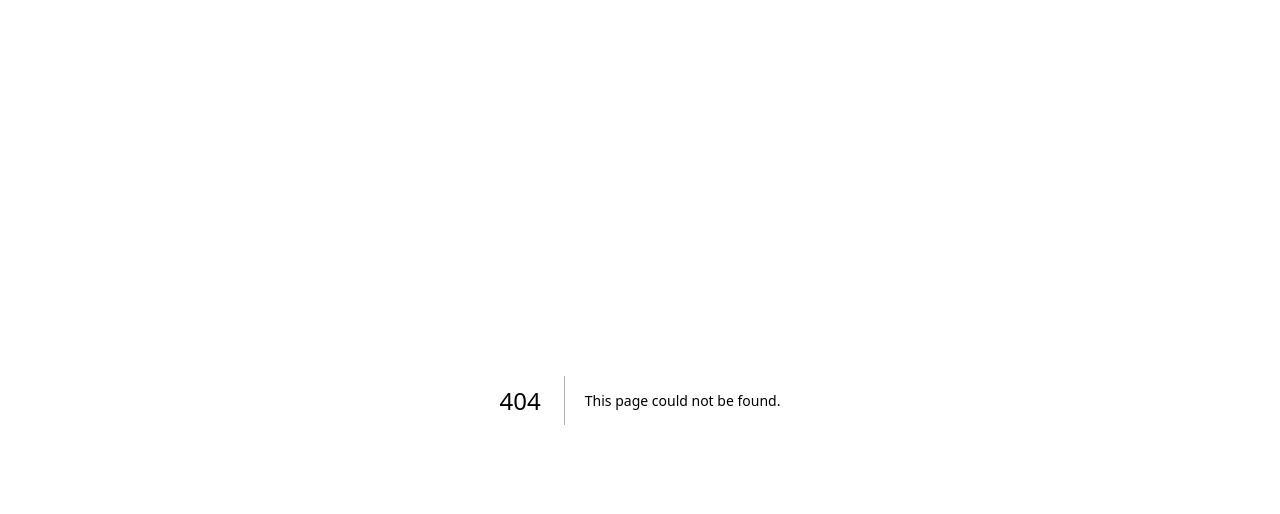
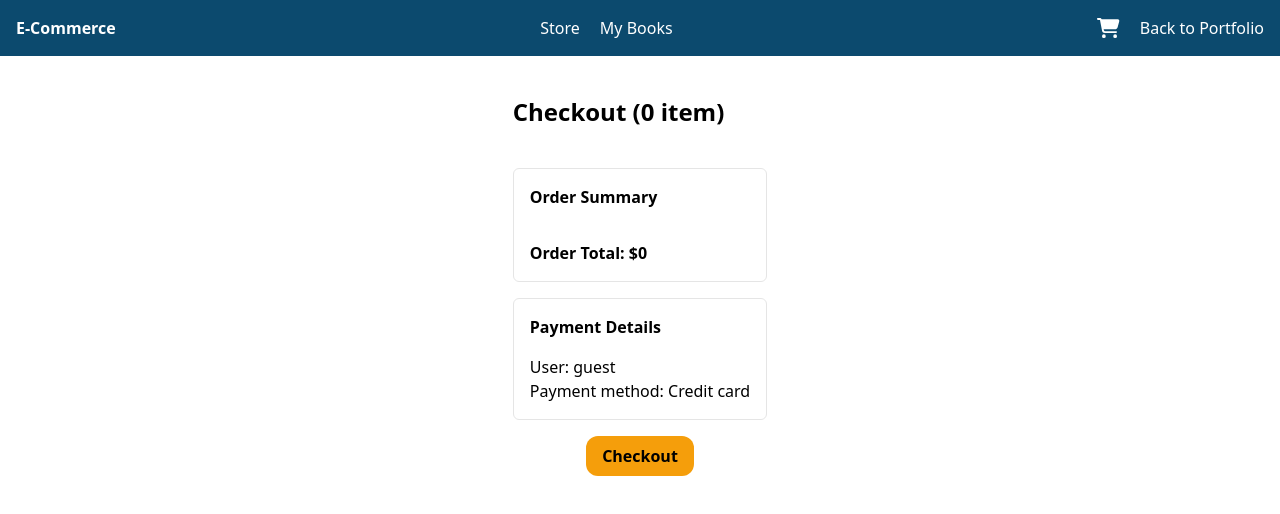
Before and after one commit to Cody06/Portfolio, a Next.js app: page /ecommerce/cart/checkout in a window 1280 px wide. Before the commit this address had no page. Shown: the top 514 px of the page. Built offline with nearby package versions, Linux system fonts and the light colour scheme.

Commit message:
Create checkout page and functionality

```diff
--- /dev/null
+++ b/src/app/ecommerce/cart/checkout/page.tsx
@@ -0,0 +1,51 @@
+'use client';
+import { useRouter } from 'next/navigation';
+import SectionHeader from '@/components/projects/Ecommerce/SectionHeader';
+import useStore from '@/components/projects/Ecommerce/Store';
+
+export default function Page() {
+    // For now, checkout will be a simple layout
+    const router = useRouter();
+    const { cartItems, checkout } = useStore();
+    const itemsNumber =
+        cartItems.length > 1 ? `${cartItems.length} items` : `${cartItems.length} item`;
+    const totalPrice = cartItems?.reduce((accumulator, item) => accumulator + item.price, 0);
+
+    const handleCheckout = () => {
+        checkout();
+        router.push('/ecommerce/my-books');
+    };
+
+    return (
+        <main className="w-max mx-auto">
+            <SectionHeader title={`Checkout (${itemsNumber})`} />
+            <section className="flex flex-col gap-y-4 mb-4 border border-neutral-200 rounded-md p-4">
+                <h2 className="font-bold">Order Summary</h2>
+                <ul>
+                    {cartItems.map((item, index) => (
+                        <li key={item.id} className="flex justify-between">
+                            <span className="mr-4">{`${index + 1}. ${item.title}`}</span>
+                            <span>${item.price}</span>
+                        </li>
+                    ))}
+                </ul>
+                <span className="font-bold">Order Total: ${totalPrice}</span>
+            </section>
+
+            <section className="mb-4 border border-neutral-200 rounded-md p-4">
+                <h2 className="font-bold mb-4">Payment Details</h2>
+                <p>User: guest</p>
+                <section>
+                    <h3>Payment method: Credit card</h3>
+                </section>
+            </section>
+            <button
+                className="block mt-auto px-4 py-2 w-max mx-auto bg-amber-500 rounded-xl font-bold
+                            hover:brightness-90 active:brightness-75"
+                onClick={handleCheckout}
+            >
+                Checkout
+            </button>
+        </main>
+    );
+}
--- a/src/components/projects/ECommerce/components/Checkout.tsx
+++ /dev/null
@@ -1,70 +0,0 @@
-import { FormEvent, useState } from 'react';
-
-export default function Checkout() {
-    const [formData, setFormData] = useState({
-        firstName: '',
-        lastName: '',
-        email: '',
-        phone: '',
-    });
-    const handleSubmit = () => {
-        console.log('Place order for', formData);
-    };
-
-    const handleChange = (e: FormEvent<HTMLInputElement>) =>
-        setFormData({ ...formData, [e.currentTarget.name]: e.currentTarget.value });
-
-    return (
-        <form className="flex flex-col max-w-md" action={handleSubmit}>
-            <label htmlFor="firstName">First name</label>
-            <input
-                id="firstName"
-                className="border mb-4"
-                type="text"
-                name="firstName"
-                required
-                value={formData.firstName}
-                onChange={handleChange}
-            />
-
-            <label htmlFor="lastName">Last name</label>
-            <input
-                id="lastName"
-                className="border mb-4"
-                type="text"
-                name="lastName"
-                required
-                value={formData.lastName}
-                onChange={handleChange}
-            />
-
-            <label htmlFor="email">Email</label>
-            <input
-                id="email"
-                className="border mb-4"
-                type="email"
-                name="email"
-                required
-                value={formData.email}
-                onChange={handleChange}
-            />
-
-            <label htmlFor="phone">Phone</label>
-            <input
-                id="phone"
-                className="border mb-4"
-                type="tel"
-                name="phone"
-                required
-                value={formData.phone}
-                onChange={handleChange}
-            />
-            <input
-                className="px-4 py-2 w-max bg-amber-500 rounded-xl
-                            hover:brightness-90 active:brightness-75"
-                type="submit"
-                value="Place Your Order"
-            />
-        </form>
-    );
-}
--- a/src/components/projects/Ecommerce/Store.ts
+++ b/src/components/projects/Ecommerce/Store.ts
@@ -4,13 +4,16 @@ import books from './books';
 
 type Store = {
     cartItems: Book[];
+    myBooks: Book[];
     storeItems: Book[];
     addToCart: (item: Book) => void;
+    checkout: () => void;
     removeFromCart: (id: string) => void;
 };
 
 const useStore = create<Store>()((set) => ({
     cartItems: [],
+    myBooks: [],
     storeItems: books,
     addToCart: (item) =>
         set((state) => ({
@@ -40,6 +43,17 @@ const useStore = create<Store>()((set) => ({
                 }
             }),
         })),
+    checkout: () =>
+        set((state) => ({
+            myBooks: state.cartItems,
+            cartItems: [],
+            storeItems: state.storeItems.map((storeItem) => {
+                return {
+                    ...storeItem,
+                    inCart: false,
+                };
+            }),
+        })),
 }));
 
 export default useStore;
```
